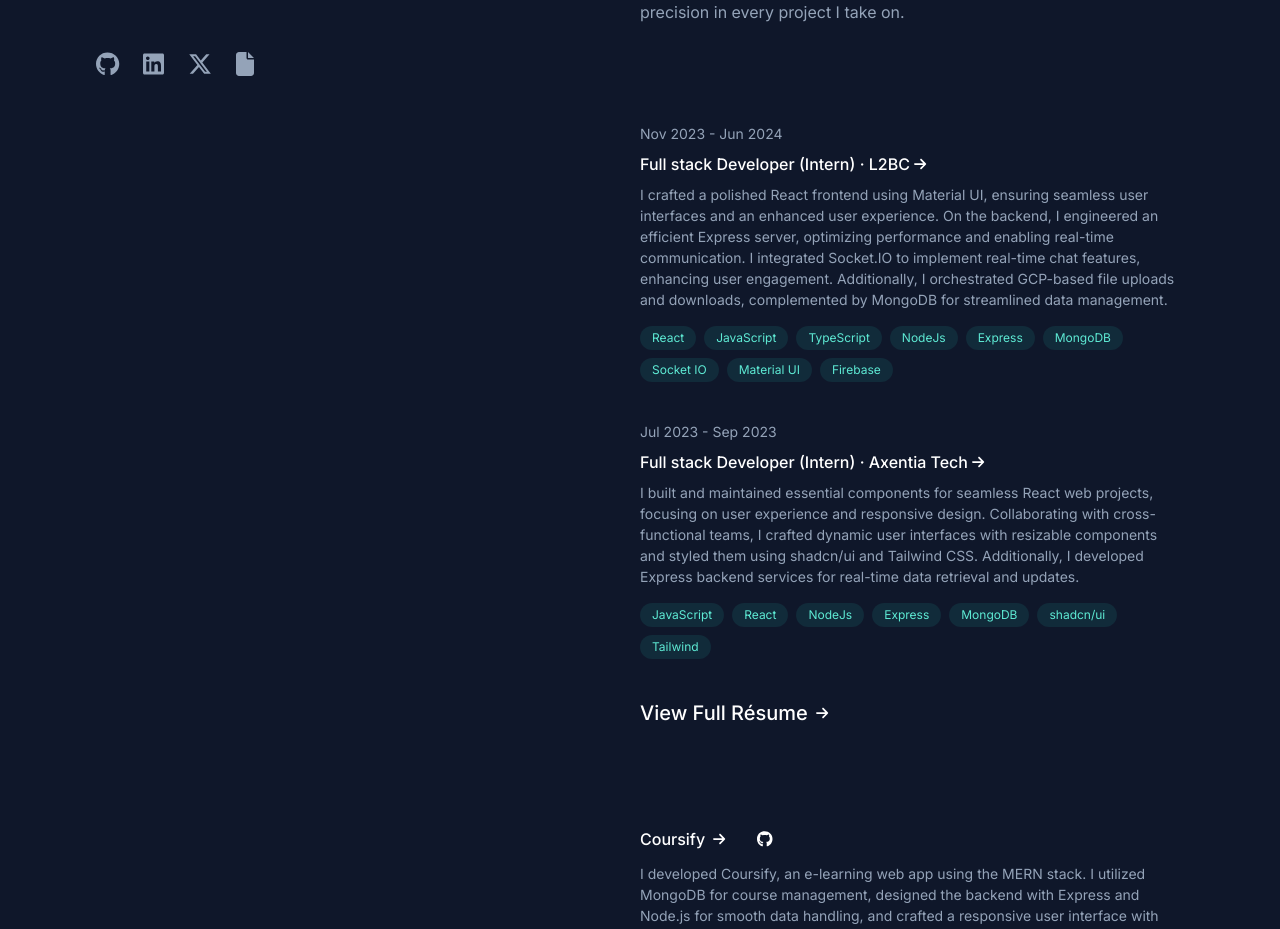
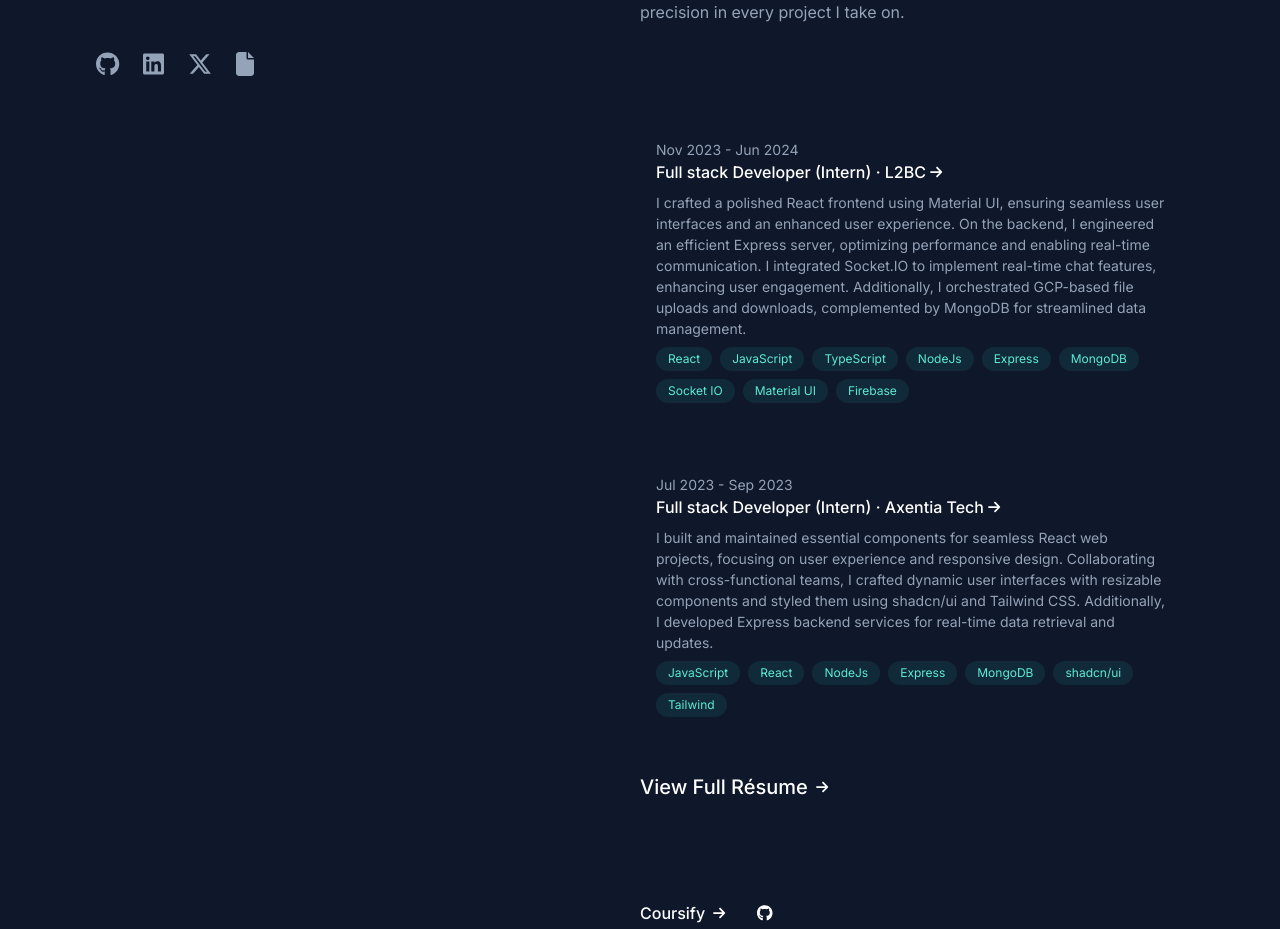
Before and after one commit to aryanbhat/resume, a React (Vite) app: page / in a window 1280 px wide. Shown: the part 660-1589 px from the top of the page. Built offline with nearby package versions, Linux system fonts and the light colour scheme.

Commit message:
added glass hover effect on experience

```diff
--- a/src/components/Experience.tsx
+++ b/src/components/Experience.tsx
@@ -1,16 +1,21 @@
+"use client";
+
+import { useState } from "react";
 import ExperienceCard from "./ExperienceCard";
 import Experiences from "../Json/experience.json";
 import { FontAwesomeIcon } from "@fortawesome/react-fontawesome";
 import { faArrowRight } from "@fortawesome/free-solid-svg-icons";
+
 const Experience = () => {
+  const [hoveredIndex, setHoveredIndex] = useState<number | null>(null);
+
   return (
     <div className="w-full pt-20">
-      <h1 className=" text-sm text-slate-200 uppercase font-bold tracking-widest md:hidden">
+      <h1 className="text-sm text-slate-200 uppercase font-bold tracking-widest md:hidden">
         Experience
       </h1>
-      <div className=" flex flex-col gap-10 mt-5">
-        {Experiences.map((elem, idx) => {
-          return (
+      <div className="flex flex-col gap-10 mt-5">
+        {Experiences.map((elem, idx) => (
           <ExperienceCard
             key={idx}
             timePeriod={elem.timePeriod}
@@ -19,20 +24,23 @@ const Experience = () => {
             content={elem.content}
             technologies={elem.technologies}
             companyLink={elem.companyLink}
+            isHovered={hoveredIndex === idx}
+            onMouseEnter={() => setHoveredIndex(idx)}
+            onMouseLeave={() => setHoveredIndex(null)}
           />
-          );
-        })}
+        ))}
       </div>
       <a
-        className=" w-fit transition-colors group mt-10 flex align-center items-center gap-2 resume hover:text-teal-300 focus-visible:text-teal-300 "
+        className="w-fit transition-colors group mt-10 flex align-center items-center gap-2 resume hover:text-teal-300 focus-visible:text-teal-300"
         href="https://drive.google.com/file/d/1AcWhDO2SWrkOYMZL0PBwCqiIhKWaZpds/view?usp=sharing"
         target="_blank"
+        rel="noopener noreferrer"
       >
-        <p className=" text-base md:text-xl font-medium">View Full Résume</p>
+        <p className="text-base md:text-xl font-medium">View Full Résume</p>
         <FontAwesomeIcon
           icon={faArrowRight}
           size="sm"
-          className=" transition-transform group-hover:translate-x-3 group-hover:-translate-y-2 group-hover:-rotate-45 "
+          className="transition-transform group-hover:translate-x-3 group-hover:-translate-y-2 group-hover:-rotate-45"
         />
       </a>
     </div>
--- a/src/components/ExperienceCard.tsx
+++ b/src/components/ExperienceCard.tsx
@@ -1,5 +1,6 @@
+import { FontAwesomeIcon } from "@fortawesome/react-fontawesome";
 import { faArrowRight } from "@fortawesome/free-solid-svg-icons";
-import { FontAwesomeIcon } from "@fortawesome/react-fontawesome";
+import { handlePseudoAnchor } from "../utils/navigationHandler";
 
 interface Props {
   timePeriod: string;
@@ -8,6 +9,9 @@ interface Props {
   content: string;
   technologies: string[];
   companyLink: string;
+  isHovered: boolean;
+  onMouseEnter: () => void;
+  onMouseLeave: () => void;
 }
 
 const ExperienceCard = ({
@@ -17,34 +21,49 @@ const ExperienceCard = ({
   content,
   technologies,
   companyLink,
+  isHovered,
+  onMouseEnter,
+  onMouseLeave,
 }: Props) => {
   return (
-    <div className=" w-full flex flex-col gap-2 ">
-      <h1 className=" text-sm text-slate-400">{timePeriod}</h1>
-      <a
-        target="_blank"
-        href={companyLink}
-        className=" w-fit inline text-base font-medium hover:text-teal-300 focus-visible:text-teal-300 group "
+    <div
+      className={`w-full flex flex-col gap-2 transition-all duration-300 ease-in-out cursor-pointer ${
+        isHovered ? "opacity-100 scale-105 z-10" : "opacity-100 scale-100 z-0"
+      }`}
+      onMouseEnter={onMouseEnter}
+      onMouseLeave={onMouseLeave}
+      onClick={() => {
+        handlePseudoAnchor(companyLink, true);
+      }}
     >
+      <div
+        className={`absolute inset-0 bg-white/5 backdrop-blur-sm rounded-lg transition-opacity duration-300 ${
+          isHovered ? "opacity-100" : "opacity-0"
+        }`}
+      />
+      <div className="relative p-4 rounded-lg">
+        <h1 className="text-sm text-slate-400">{timePeriod}</h1>
+        <div className="w-fit inline text-base font-medium hover:text-teal-300 focus-visible:text-teal-300 group">
           {Designation} · {companyName}{" "}
           <FontAwesomeIcon
             icon={faArrowRight}
             size="sm"
-          className=" transition-transform group-hover:translate-x-3 group-hover:-translate-y-2 group-hover:-rotate-45 "
+            className="transition-transform group-hover:translate-x-3 group-hover:-translate-y-2 group-hover:-rotate-45"
           />
-      </a>
-      <h1 className=" text-sm text-slate-400 leading-normal">{content}</h1>
-      <div className=" flex flex-wrap gap-2 mt-2">
-        {technologies.map((elem, idx) => {
-          return (
+        </div>
+        <h1 className="text-sm text-slate-400 leading-normal mt-2">
+          {content}
+        </h1>
+        <div className="flex flex-wrap gap-2 mt-2">
+          {technologies.map((elem, idx) => (
             <div
               key={idx}
-              className="text-xs bg-teal-400/10 text-teal-300 px-3 py-1 rounded-xl "
+              className="text-xs bg-teal-400/10 text-teal-300 px-3 py-1 rounded-xl"
             >
               {elem}
             </div>
-          );
-        })}
+          ))}
+        </div>
       </div>
     </div>
   );
```
Lines whose indentation alone changed are shown as unchanged.
